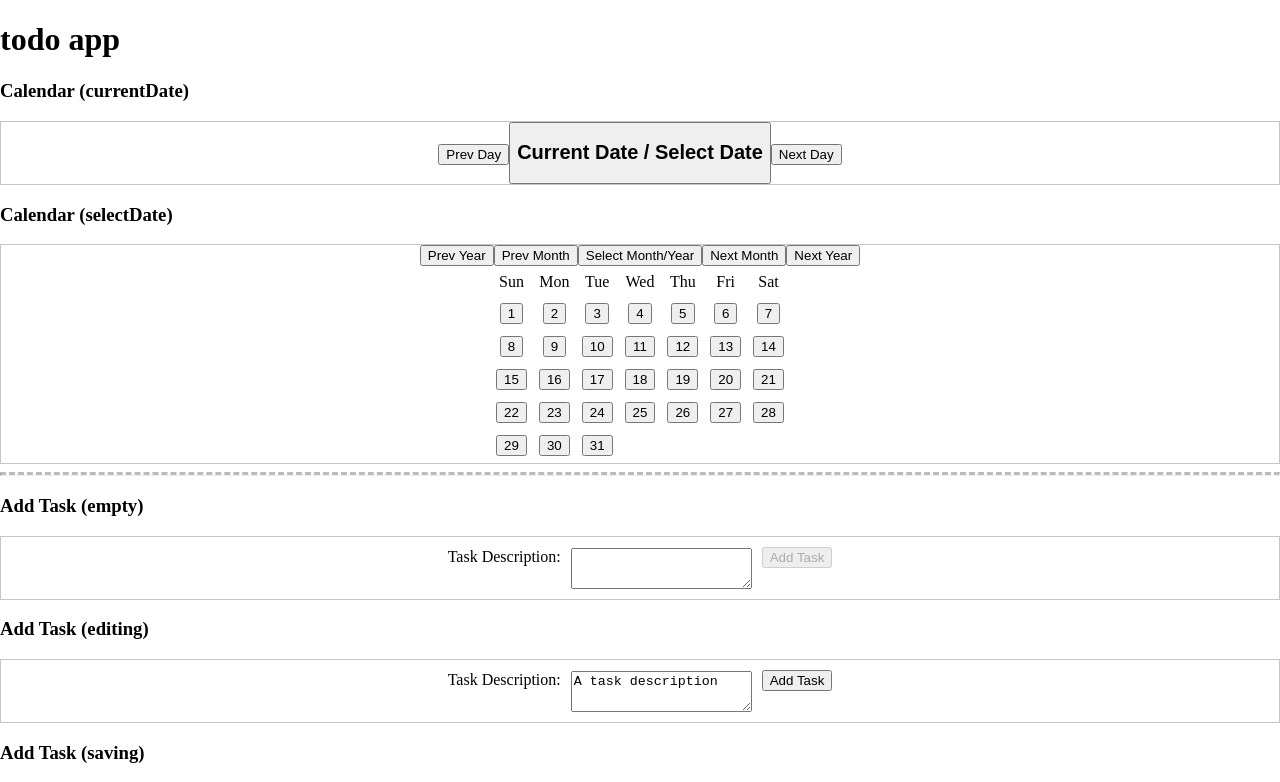
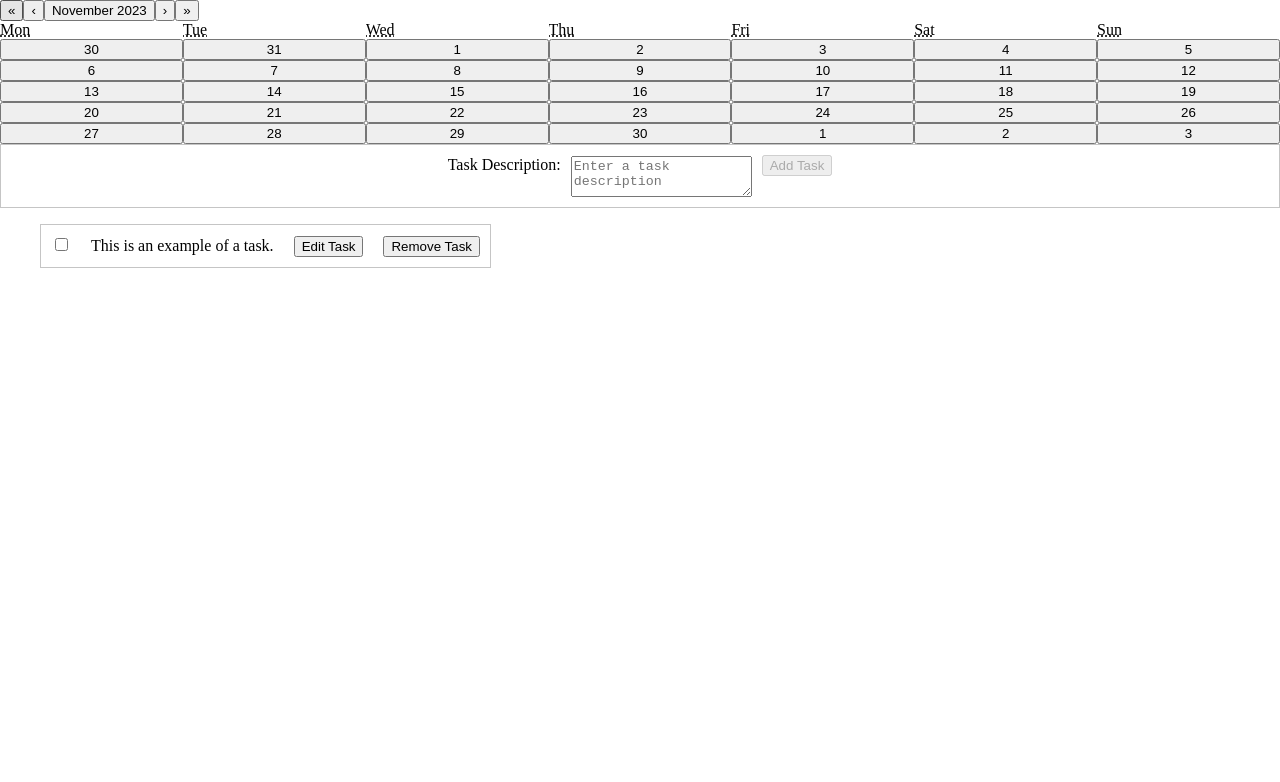
Before and after one commit to tjvans/react-todo, a React app: page / in a window 1280 px wide. Shown: the top 782 px of the page. Built offline with nearby package versions, Linux system fonts and the light colour scheme; the HTML template or start-up script is replaced by a standard one.

Commit message:
install react-calendar and create selectdate component

```diff
--- a/package.json
+++ b/package.json
@@ -12,6 +12,7 @@
   },
   "dependencies": {
     "react": "^18.2.0",
+    "react-calendar": "^4.6.1",
     "react-dom": "^18.2.0"
   },
   "devDependencies": {
--- a/src/App.jsx
+++ b/src/App.jsx
@@ -1,11 +1,12 @@
 import { useReducer } from "react";
 import AddTask from "./components/AddTask";
 import TaskList from "./components/TaskList";
+import { SelectDate } from "./components/SelectDate";
 import Mock from "./storybook/Mock";
 import { initialState, taskReducer } from "./reducer/taskReducer";
 import "./css/App.css";
 
-let showMock = true;
+let showMock = false;
 
 let nextId = initialState.length;
 
@@ -39,6 +40,7 @@ function App() {
       {showMock && <Mock />}
       {!showMock && (
         <>
+          <SelectDate />
           <AddTask onAddTask={handleAddTask} />
           <TaskList
             tasks={tasks}
--- /dev/null
+++ b/src/components/SelectDate.jsx
@@ -0,0 +1,12 @@
+import { useState } from "react";
+import Calendar from "react-calendar";
+
+export function SelectDate () {
+    const [value, onChange] = useState(new Date())
+
+    return (
+        <div className="selectdate-container">
+            <Calendar onChange={onChange} value={value} />
+        </div>
+    )
+}
```
Also changed, not shown: 1 other file (tests, documents, lock files or other folders).
